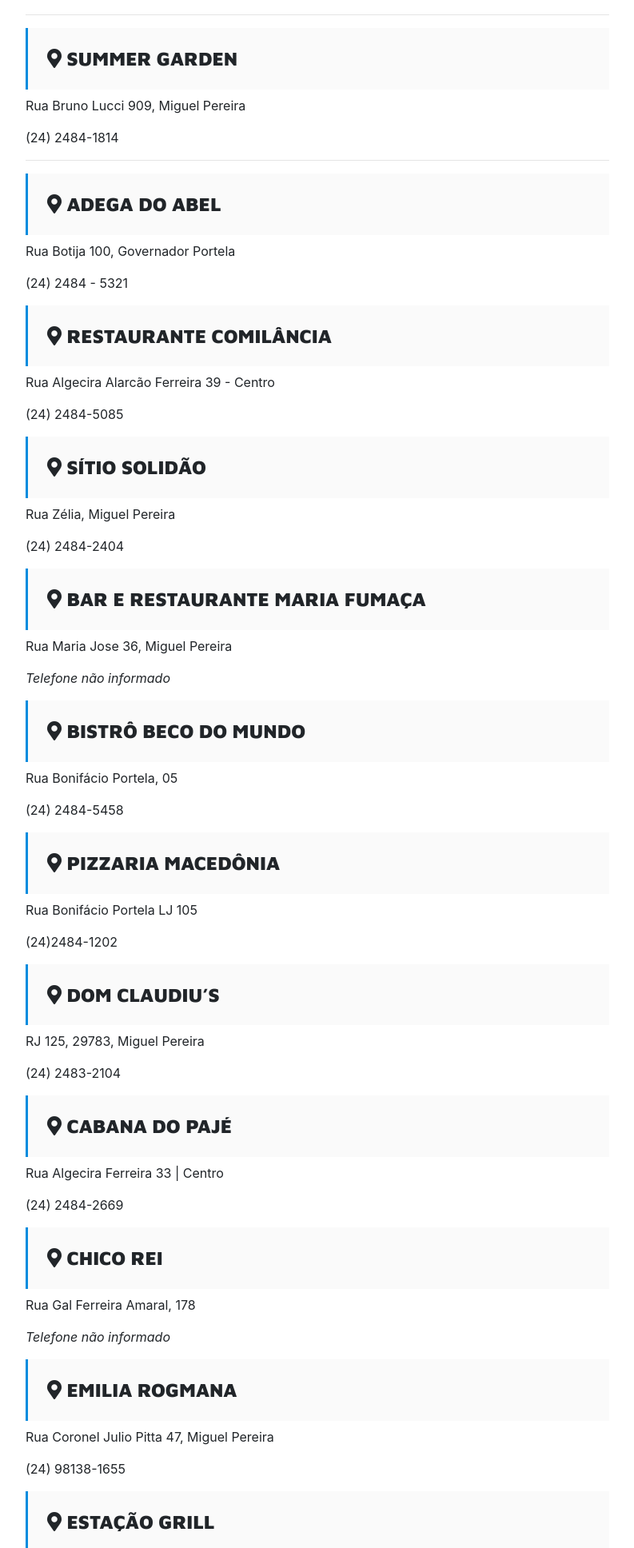
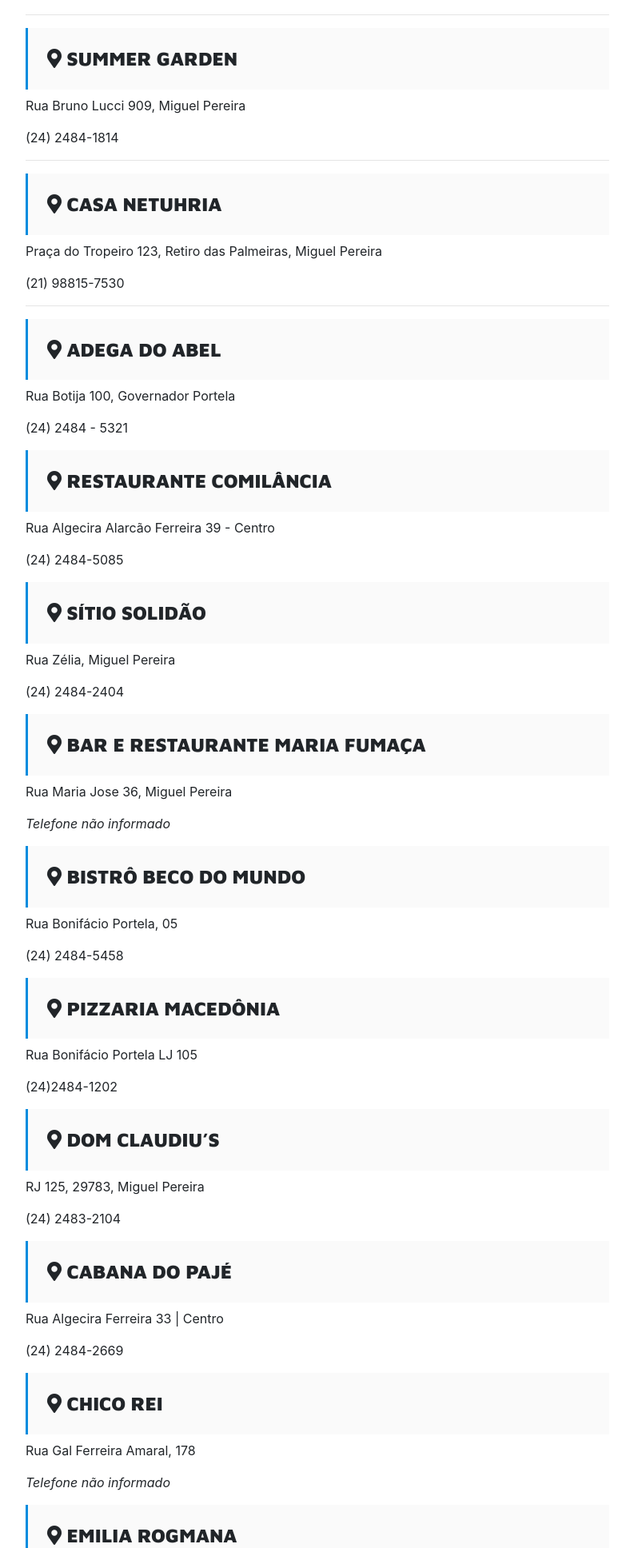
Before and after one commit to LuizPerro/pmmp, a PHP site: page /ondecomer.php in a window 1280 px wide. Shown: the part 383-2319 px from the top of the page at 80% size, without its empty margins (53-846 px from the left). Run offline with PHP 8.4, Linux system fonts and the light colour scheme; some libraries are stand-ins or nearby versions.

Commit message:
restaurante adicionado

```diff
--- a/ondecomer.php
+++ b/ondecomer.php
@@ -44,6 +44,12 @@
                         <h4 class="onde-comer-title"><i class="fas fa-map-marker-alt"></i> Summer Garden</h4>
                         <p>Rua Bruno Lucci 909, Miguel Pereira</p>
                         <p>(24) 2484-1814</p>
+                    </div>
+                    <hr>
+                    <div class="onde-comer-item">
+                        <h4 class="onde-comer-title"><i class="fas fa-map-marker-alt"></i> Casa Netuhria</h4>
+                        <p>Praça do Tropeiro 123, Retiro das Palmeiras, Miguel Pereira</p>
+                        <p>(21) 98815-7530</p>
                     </div>
                     <hr>
                     <div class="onde-comer-item">
```
